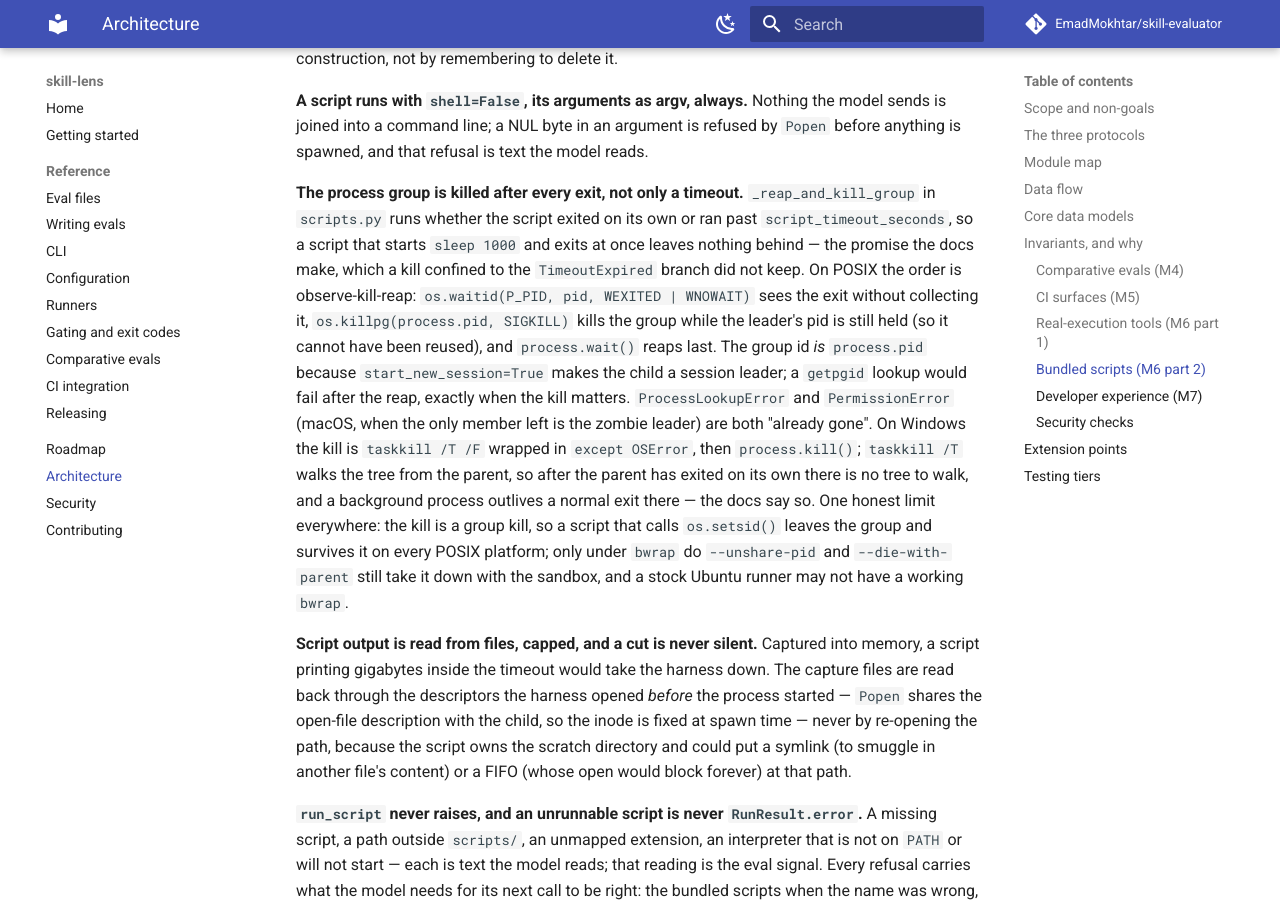
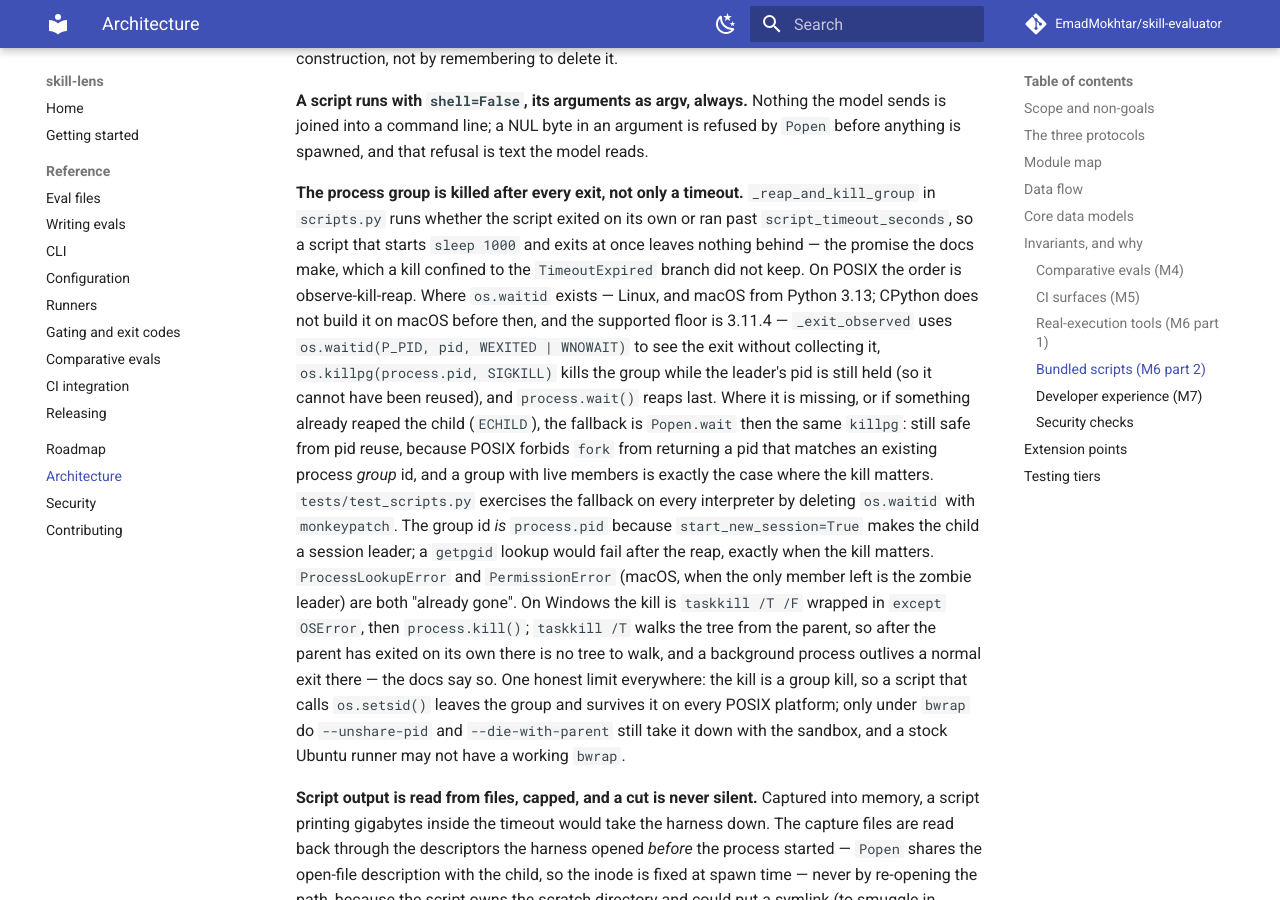
Before and after one commit to EmadMokhtar/skill-evaluator, an MkDocs documentation site: the page built from docs/architecture.md, in a window 1280 px wide and 900 px high, scrolled down 15440 px. Built offline with MkDocs 1.6.1 and Material for MkDocs 9.7.7, drawn with Linux system fonts in a browser that asks for light colours; comment, search, counter and statistics services are not loaded.

Commit message:
fix(scripts): fall back to wait-then-killpg where os.waitid is missing
CPython does not build os.waitid on macOS before 3.13, and the supported
floor is 3.11.4 -- so on the one platform with sandbox-exec, every
run_script call raised AttributeError under 3.11 and 3.12, and because
the error fired before the kill, a timed-out script was left running.

_exit_observed keeps the observe-unreaped -> killpg -> reap order where
os.waitid exists, and otherwise (or on ECHILD) waits first and kills the
group after. That is still safe from pid reuse: POSIX forbids fork from
returning a pid that matches an existing process group id, and a group
with live members is exactly the case where the kill matters.

Two tests delete os.waitid with monkeypatch so the fallback runs on every
interpreter; the covering files were also run on the installed 3.11.15
and 3.12.0, where the attribute is genuinely absent.

Co-Authored-By: Claude Opus 5 <noreply@anthropic.com>

```diff
--- a/ARCHITECTURE.md
+++ b/ARCHITECTURE.md
@@ -568,10 +568,17 @@ before anything is spawned, and that refusal is text the model reads.
 in `scripts.py` runs whether the script exited on its own or ran past
 `script_timeout_seconds`, so a script that starts `sleep 1000` and exits at once leaves
 nothing behind — the promise the docs make, which a kill confined to the `TimeoutExpired`
-branch did not keep. On POSIX the order is observe-kill-reap: `os.waitid(P_PID, pid,
-WEXITED | WNOWAIT)` sees the exit without collecting it, `os.killpg(process.pid, SIGKILL)`
-kills the group while the leader's pid is still held (so it cannot have been reused), and
-`process.wait()` reaps last. The group id *is* `process.pid` because `start_new_session=True`
+branch did not keep. On POSIX the order is observe-kill-reap. Where `os.waitid` exists —
+Linux, and macOS from Python 3.13; CPython does not build it on macOS before then, and the
+supported floor is 3.11.4 — `_exit_observed` uses `os.waitid(P_PID, pid, WEXITED | WNOWAIT)`
+to see the exit without collecting it, `os.killpg(process.pid, SIGKILL)` kills the group
+while the leader's pid is still held (so it cannot have been reused), and `process.wait()`
+reaps last. Where it is missing, or if something already reaped the child (`ECHILD`), the
+fallback is `Popen.wait` then the same `killpg`: still safe from pid reuse, because POSIX
+forbids `fork` from returning a pid that matches an existing process *group* id, and a
+group with live members is exactly the case where the kill matters. `tests/test_scripts.py`
+exercises the fallback on every interpreter by deleting `os.waitid` with `monkeypatch`.
+The group id *is* `process.pid` because `start_new_session=True`
 makes the child a session leader; a `getpgid` lookup would fail after the reap, exactly when
 the kill matters. `ProcessLookupError` and `PermissionError` (macOS, when the only member
 left is the zombie leader) are both "already gone". On Windows the kill is `taskkill /T /F`
```
Also changed, not shown: CLAUDE.md (+4 -1 lines), docs/runners.md (+6 -3 lines), 2 other files.
